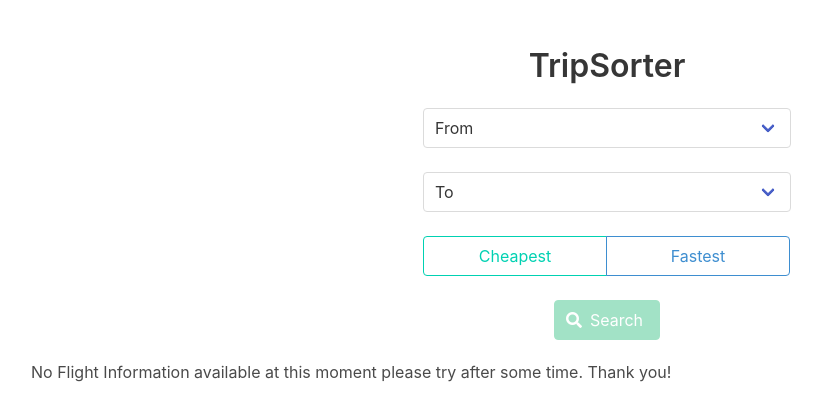
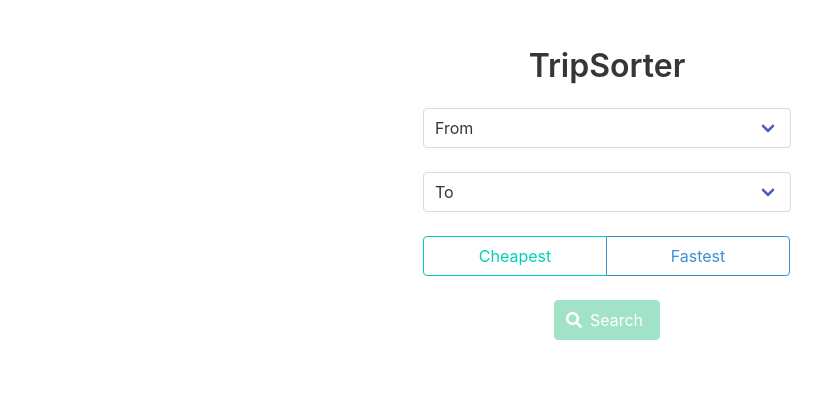
Before and after one commit to adilsaeed31/pfinder, a React (Create React App) app: page / in a window 1280 px wide. Shown: the top 420 px of the page, without its empty margins (33-855 px from the left). Built offline with nearby package versions, Linux system fonts and the light colour scheme.

Commit message:
WIP: working on it

```diff
--- a/src/TripSorter/index.jsx
+++ b/src/TripSorter/index.jsx
@@ -141,7 +141,6 @@ export default class TripSorter extends React.PureComponent<State> {
                 {cityList.map((o, i) => <option key={i} value={o}>{o}</option>)}
               </select>
             </div>
-
           </div>
         </div>
         <div className="columns">
@@ -172,9 +171,8 @@ export default class TripSorter extends React.PureComponent<State> {
         </div>
       </div>
       <div className="container is-bottom-2">
-        {deals.length === 0 ?
-          <p>No Flight Information available at this moment please try after some time. Thank
-            you!</p> : this.renderDeals()
+        {
+          this.renderDeals()
         }
       </div>
       {
```
